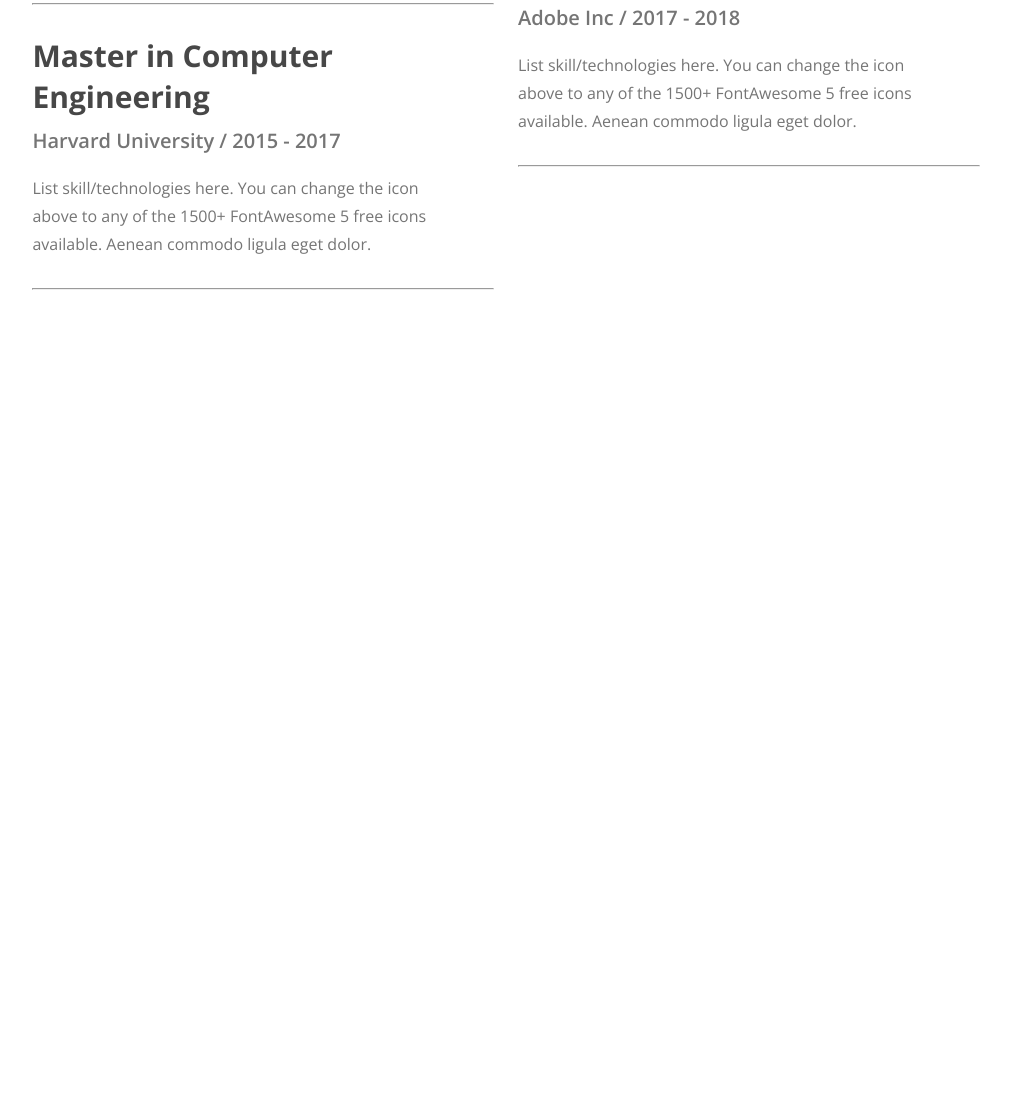
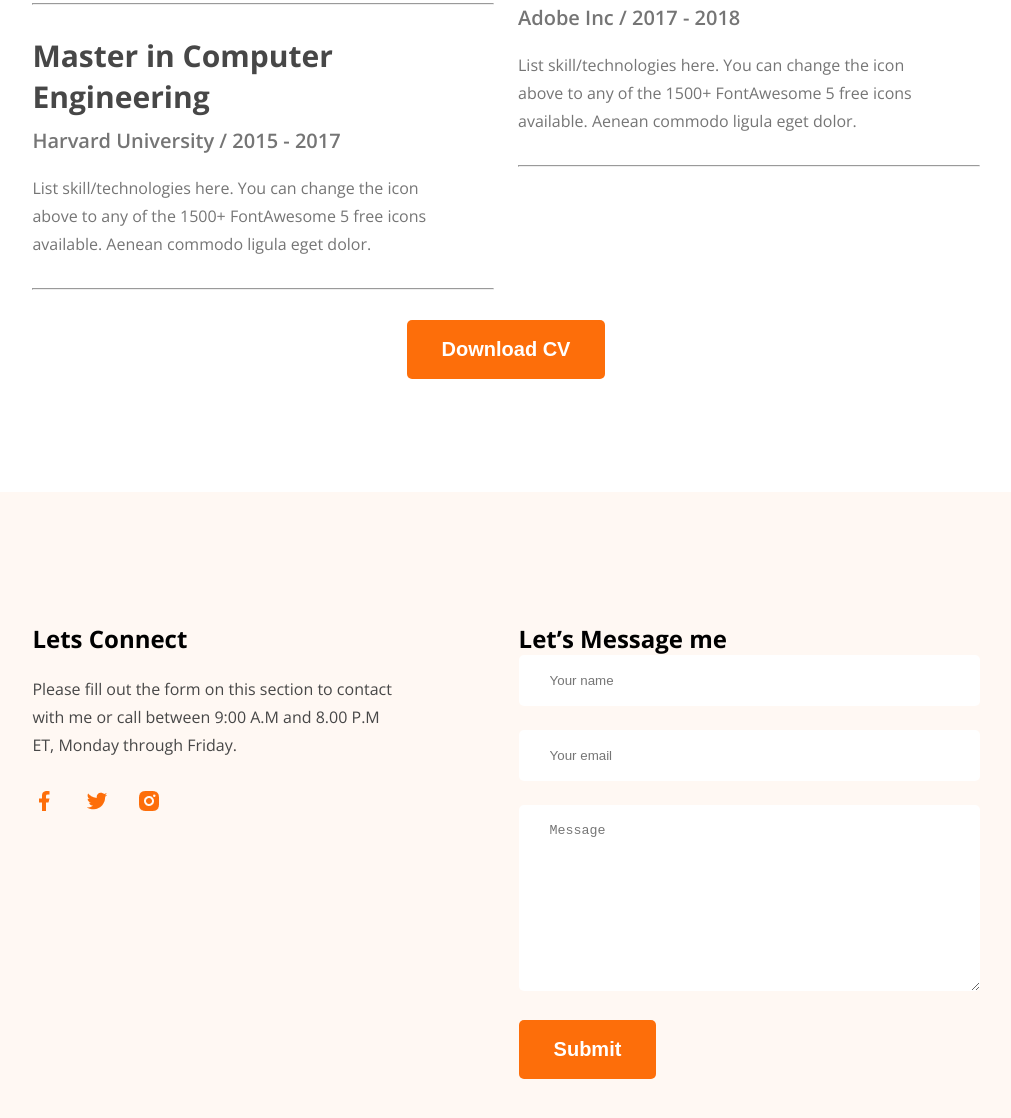
Before and after one commit to bushrarashidtuli/hero-dev-portfolio-code, a plain HTML site: page index.html in a window 1280 px wide. Shown: the part 3223-4341 px from the top of the page, without its empty margins (134-1145 px from the left). Before the commit the page ends 3543 px from the top, so only its background shows below. Drawn offline with nearby package versions, Linux system fonts and the light colour scheme; a web font is replaced by a local one.

Commit message:
Footer added

```diff
--- a/Styles/portfolio.css
+++ b/Styles/portfolio.css
@@ -40,6 +40,9 @@
     margin-bottom: 30px;
     color: #757575;
     line-height: 30px;
+}
+.text-center{
+    text-align: center;
 }
 /* main style */
 header{
@@ -193,3 +196,37 @@
     margin-bottom: 20px;
     color: #757575;
 }
+
+footer{
+    margin-top: 113px;
+    background-color: #FFF8F3;
+    padding: 130px 0;
+}
+footer .footer-container{
+    width: 74%;
+    max-width: 1140px;
+    margin: 0 auto;
+    display: flex;
+    gap: 116px;
+}
+.footer-container .social{
+    max-width: 562px;
+}
+.footer-container p{
+    color: #474747;
+    line-height: 28px;
+    font-size: 16px;
+    margin-bottom: 30px;
+    padding-top: 20px;
+}
+.footer-container .icons a {
+    margin-right: 24px;
+}
+.footer-container form input[type="text"] , .footer-container form textarea{
+    width: 461px;
+    padding: 18px 31px;
+    margin-bottom: 24px;
+    border: none;
+    border-radius: 5px;
+    color: #757575;
+}
--- a/index.html
+++ b/index.html
@@ -144,6 +144,36 @@
                     <hr>
             </div>
         </div>
+        <div class="text-center">
+            <button class="btn">Download CV</button>
+        </div>
     </section>
+
+    <footer>
+        <section class="footer-container">
+            <div class="social">
+                <h2>Lets Connect</h2>
+                <p>Please fill out the form on this section to contact with me or call between 9:00 A.M and 8.00 P.M ET, Monday through Friday.</p>
+                <div class="icons">
+                    <a href=""><img src="images/icons/facebook.png" alt=""></a>
+                    <a href=""><img src="images/icons/twitter.png" alt=""></a>
+                    <a href=""><img src="images/icons/insta.png" alt=""></a>
+                </div>
+            </div>
+            <form class="form">
+                <h2>Let’s Message me</h2>
+                <div class="">
+                    <input type="text" name="" id="" placeholder="Your name">
+                </div>
+                <div class="">
+                    <input type="text" name="" id="" placeholder="Your email">
+                </div>
+                <div class="">
+                    <textarea rows="10" name="" id="" placeholder="Message"></textarea>
+                </div>
+                <input class="btn" type="submit" value="Submit">
+            </form>
+        </section>
+    </footer>
 </body>
 </html>
```
